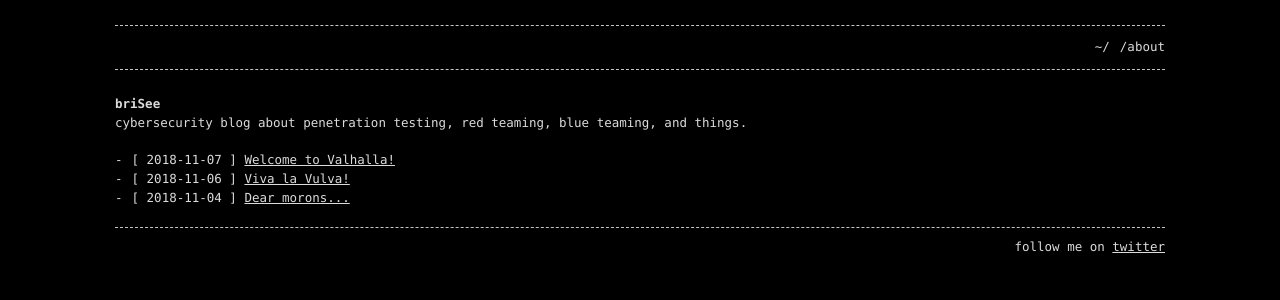
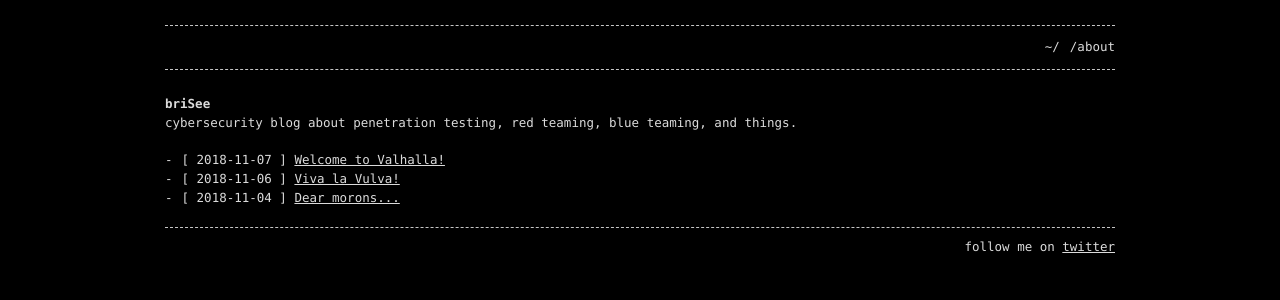
Before and after one commit to notbricey/brisee.github.io, a Jekyll site: the page built from index.md, in a window 1280 px wide. Shown: the top 300 px of the page. Built offline with Jekyll 4.4.1, drawn with Linux system fonts in a browser that asks for light colours.

Commit message:
Update base.scss

```diff
--- a/_sass/base.scss
+++ b/_sass/base.scss
@@ -9,7 +9,7 @@ $base-font-size:       12.5px !default;
 $mobile-font-size:     12px !default;
 $base-line-height:     1.5 !default;
 $container-width:      90% !default;
-$container-max-width:  1050px !default;
+$container-max-width:  950px !default;
 
 /**
  * Global
```
